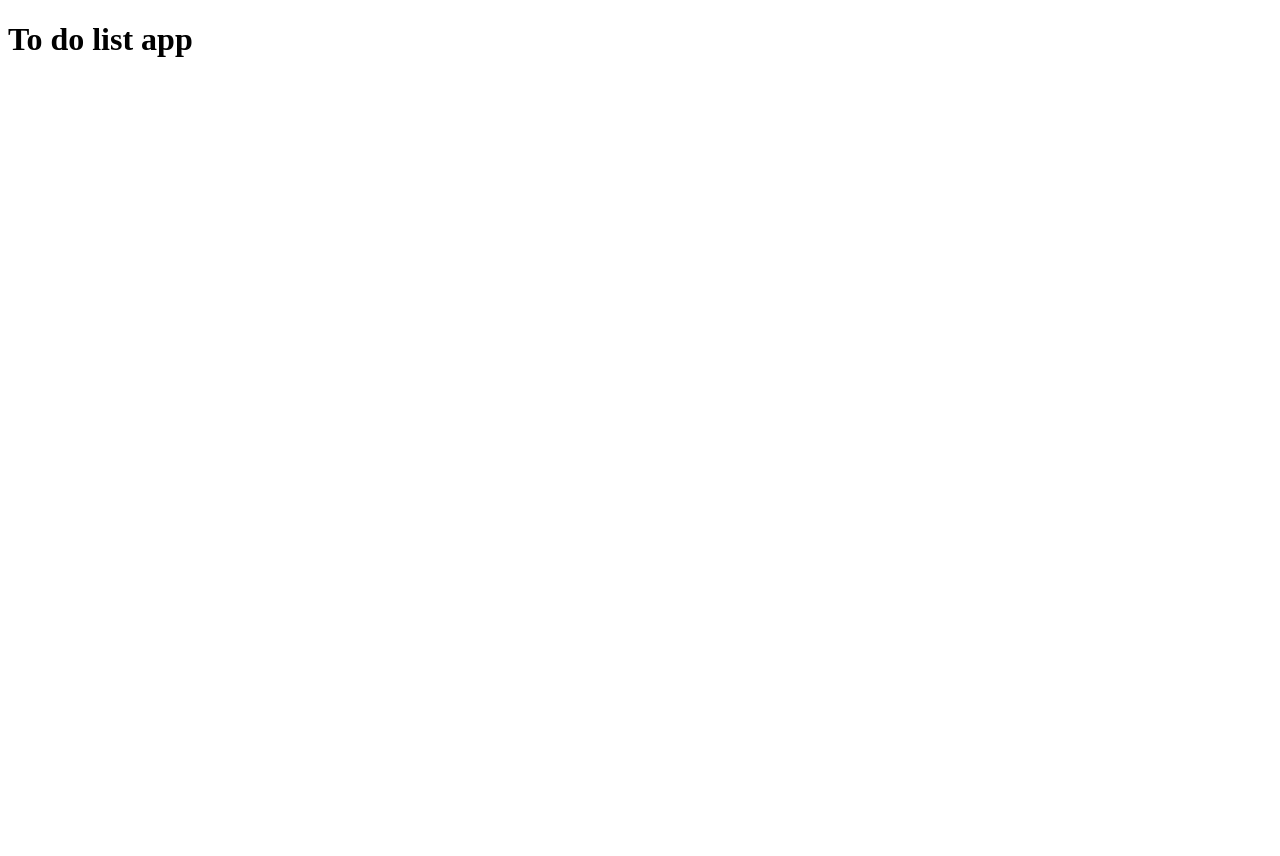
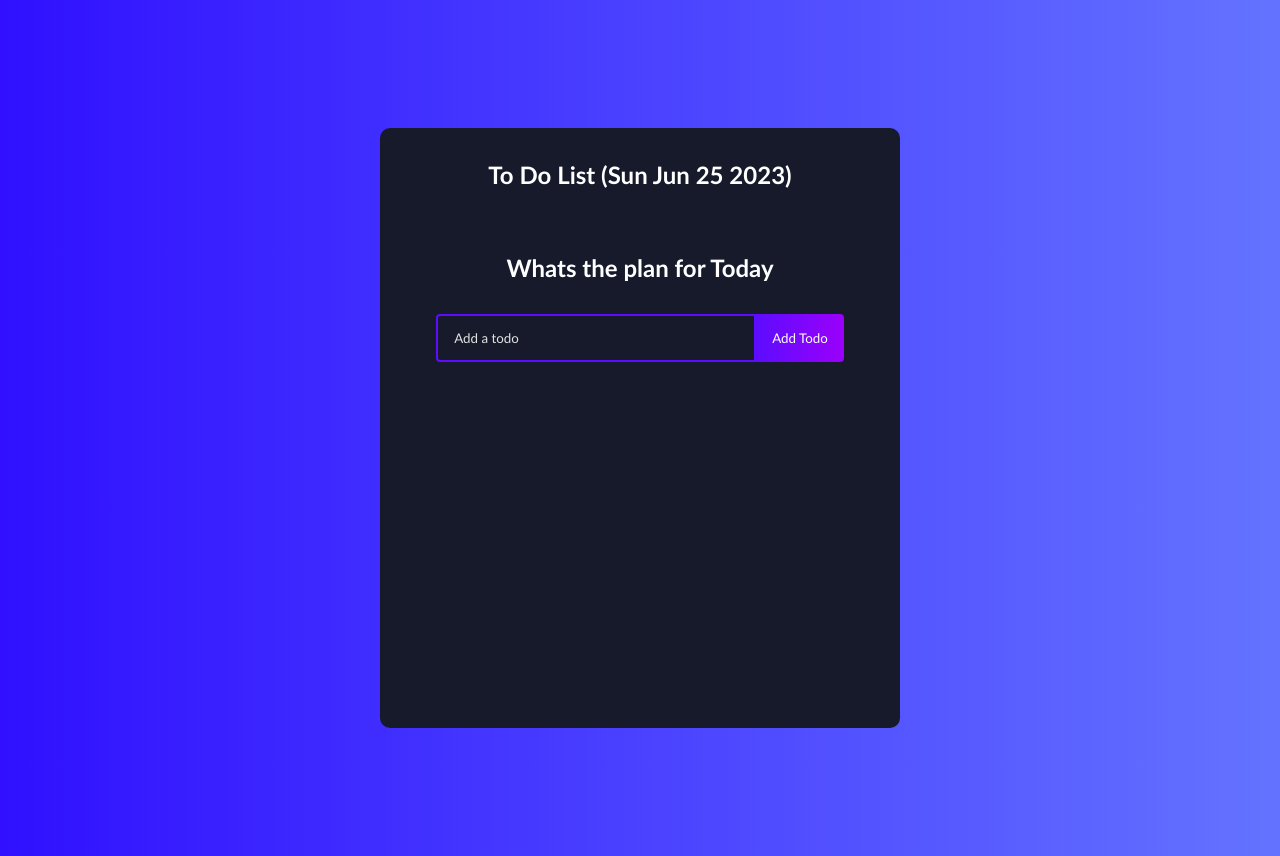
Before and after one commit to AshwynBahanda/React-To-Do-App, a React (Create React App) app: page / in a window 1280 px wide. Before the commit the page ends 800 px from the top, so only its background shows below. Built offline with nearby package versions, Linux system fonts and the light colour scheme.

Commit message:
Created main todo functionality and css

```diff
--- a/package.json
+++ b/package.json
@@ -8,6 +8,7 @@
     "@testing-library/user-event": "^13.5.0",
     "react": "^18.2.0",
     "react-dom": "^18.2.0",
+    "react-icons": "^4.10.1",
     "react-scripts": "5.0.1",
     "web-vitals": "^2.1.4"
   },
--- a/src/App.css
+++ b/src/App.css
@@ -1,38 +1,147 @@
-.App {
-  text-align: center;
+* {
+  box-sizing: border-box;
+  margin: 0;
+  padding: 0;
+  font-family: "Trebuchet MS", "Lucida Sans Unicode", "Lucida Grande",
+    "Lucida Sans", Arial, sans-serif;
 }
 
-.App-logo {
-  height: 40vmin;
-  pointer-events: none;
+body {
+  background: linear-gradient(
+    90deg,
+    rgba(48, 16, 255, 1) 0%,
+    rgba(100, 115, 255, 1) 100%
+  );
+}
+.todo-app {
+  display: flex;
+  flex-direction: column;
+  justify-content: start;
+  width: 520px;
+  min-height: 600px;
+  background: #161a2b;
+  text-align: center;
+  margin: 128px auto;
+  border-radius: 10px;
+  padding-bottom: 32px;
 }
 
-@media (prefers-reduced-motion: no-preference) {
-  .App-logo {
-    animation: App-logo-spin infinite 20s linear;
-  }
+h1 {
+  margin: 32px 0;
+  color: #fff;
+  font-size: 24px;
 }
 
-.App-header {
-  background-color: #282c34;
-  min-height: 100vh;
-  display: flex;
-  flex-direction: column;
-  align-items: center;
-  justify-content: center;
-  font-size: calc(10px + 2vmin);
-  color: white;
+.complete {
+  text-decoration: line-through;
+  opacity: 0.4;
 }
 
-.App-link {
-  color: #61dafb;
+.todo-form {
+  margin-bottom: 32px;
 }
 
-@keyframes App-logo-spin {
-  from {
-    transform: rotate(0deg);
-  }
-  to {
-    transform: rotate(360deg);
-  }
+.todo-input {
+  padding: 14px 32px 14px 16px;
+  border-radius: 4px 0 0 4px;
+  border: 2px solid #5d0cff;
+  outline: none;
+  width: 320px;
+  background: transparent;
+  color: #fff;
 }
+
+.todo-input::placeholder {
+  color: #e2e2e2;
+}
+
+.todo-button {
+  padding: 16px;
+  border: none;
+  border-radius: 0 4px 4px 0;
+  cursor: pointer;
+  outline: none;
+  background: linear-gradient(
+    90deg,
+    rgba(93, 12, 255, 1) 0%,
+    rgba(155, 0, 250, 1) 100%
+  );
+  color: #fff;
+  text-transform: capitalize;
+}
+
+.todo-input.edit {
+  border: 2px solid #149fff;
+}
+
+.todo-button.edit {
+  background: linear-gradient(
+    90deg,
+    rgba(20, 159, 255, 1) 0%,
+    rgba(17, 122, 255, 1) 100%
+  );
+  padding: 16px 22px;
+}
+
+.todo-container {
+  display: flex;
+  flex-direction: row;
+  position: relative;
+}
+
+.todo-row {
+  display: flex;
+  justify-content: space-between;
+  align-items: center;
+  margin: 4px auto;
+  color: #fff;
+  background: linear-gradient(
+    90deg,
+    rgba(255, 118, 20, 1) 0%,
+    rgba(255, 84, 17, 1) 100%
+  );
+
+  padding: 16px;
+  border-radius: 5px;
+  width: 90%;
+}
+
+.todo-row:nth-child(4n + 1) {
+  background: linear-gradient(
+    90deg,
+    rgba(93, 12, 255, 1) 0%,
+    rgba(155, 0, 250, 1) 100%
+  );
+}
+
+.todo-row:nth-child(4n + 2) {
+  background: linear-gradient(
+    90deg,
+    rgba(255, 12, 241, 1) 0%,
+    rgba(250, 0, 135, 1) 100%
+  );
+}
+
+.todo-row:nth-child(4n + 3) {
+  background: linear-gradient(
+    90deg,
+    rgba(20, 159, 255, 1) 0%,
+    rgba(17, 122, 255, 1) 100%
+  );
+}
+
+.icons {
+  display: flex;
+  align-items: center;
+  font-size: 24px;
+  cursor: pointer;
+}
+
+.delete-icon {
+  margin-right: 5px;
+  color: #fff;
+}
+
+.edit-icon {
+  color: #fff;
+}
--- a/src/App.js
+++ b/src/App.js
@@ -1,9 +1,12 @@
 import "./App.css";
+import Todolist from "./components/todolist";
+import Header from "./components/header";
 
 function App() {
   return (
     <div className='todo-app'>
-      <h1>To do list app</h1>
+      <Header />
+      <Todolist />
     </div>
   );
 }
--- a/src/components/Todo.js
+++ b/src/components/Todo.js
@@ -0,0 +1,41 @@
+import React, { useState } from "react";
+import Todoform from "./todoform";
+import { RiCloseCircleLine } from "react-icons/ri";
+import { TiEdit } from "react-icons/ti";
+
+function Todo({ todos, completeTodo, removeTodo, updateTodo }) {
+  const [edit, setEdit] = useState({ id: null, value: "" });
+
+  const submitUpdate = (value) => {
+    updateTodo(edit.id, value);
+    setEdit({
+      id: null,
+      value: "",
+    });
+  };
+  if (edit.id) {
+    return <Todoform edit={edit} onSubmit={submitUpdate} />;
+  }
+  return todos.map((todo, index) => (
+    <div
+      className={todo.isComplete ? "todo-row complete" : "todo-row"}
+      key={index}
+    >
+      <div key={todo.id} onClick={() => completeTodo(todo.id)}>
+        {todo.text}
+      </div>
+      <div className='icons'>
+        <RiCloseCircleLine
+          onClick={() => removeTodo(todo.id)}
+          className='delete-icon'
+        />
+        <TiEdit
+          onClick={() => setEdit({ id: todo.id, value: todo.text })}
+          className='edit-icon'
+        />
+      </div>
+    </div>
+  ));
+}
+
+export default Todo;
--- a/src/components/TodoForm.js
+++ b/src/components/TodoForm.js
@@ -1,7 +1,58 @@
-import React from "react";
+import React, { useState, useEffect, useRef } from "react";
 
-function TodoForm() {
-  return <div>TodoForm</div>;
+function Todoform(props) {
+  const [input, setInput] = useState(props.edit ? props.edit.value : "");
+
+  const inputRef = useRef(null);
+  useEffect(() => {
+    inputRef.current.focus();
+  });
+
+  const handleChange = (e) => {
+    setInput(e.target.value);
+  };
+  const handleSubmit = (e) => {
+    e.preventDefault();
+    props.onSubmit({
+      id: Math.floor(Math.random() * 10000),
+      text: input,
+    });
+    setInput("");
+  };
+
+  return (
+    <form onSubmit={handleSubmit} className='todo-form'>
+      {props.edit ? (
+        <>
+          <input
+            placeholder='Update your item'
+            value={input}
+            onChange={handleChange}
+            name='text'
+            ref={inputRef}
+            className='todo-input edit'
+          />
+          <button onClick={handleSubmit} className='todo-button edit'>
+            Update
+          </button>
+        </>
+      ) : (
+        <>
+          <input
+            placeholder='Add a todo'
+            value={input}
+            onChange={handleChange}
+            name='text'
+            className='todo-input'
+            ref={inputRef}
+          />
+          <button onClick={handleSubmit} className='todo-button'>
+            Add todo
+          </button>
+        </>
+      )}
+    </form>
+  );
 }
 
-export default TodoForm;
+export default Todoform;
--- a/src/components/TodoList.js
+++ b/src/components/TodoList.js
@@ -0,0 +1,53 @@
+import React, { useState } from "react";
+import TodoForm from "./todoform";
+import Todo from "./todo";
+
+function Todolist() {
+  const [todos, setTodos] = useState([]);
+
+  const addTodo = (todo) => {
+    if (!todo.text || /^\s*$/.test(todo.text)) {
+      return;
+    }
+    const newTodos = [todo, ...todos];
+    setTodos(newTodos);
+  };
+
+  const updateTodo = (todoId, newValue) => {
+    if (!newValue.text || /^\s*$/.test(newValue.text)) {
+      return;
+    }
+    setTodos((prev) =>
+      prev.map((item) => (item.id === todoId ? newValue : item))
+    );
+  };
+
+  const removeTodo = (id) => {
+    const removeArr = [...todos].filter((todo) => todo.id !== id);
+    setTodos(removeArr);
+  };
+
+  const completeTodo = (id) => {
+    let updatedTodos = todos.map((todo) => {
+      if (todo.id === id) {
+        todo.isComplete = !todo.isComplete;
+      }
+      return todo;
+    });
+    setTodos(updatedTodos);
+  };
+  return (
+    <div>
+      <h1>Whats the plan for Today</h1>
+      <TodoForm onSubmit={addTodo} />
+      <Todo
+        todos={todos}
+        completeTodo={completeTodo}
+        removeTodo={removeTodo}
+        updateTodo={updateTodo}
+      />
+    </div>
+  );
+}
+
+export default Todolist;
--- /dev/null
+++ b/src/components/header.js
@@ -0,0 +1,17 @@
+import React, { useEffect, useState } from "react";
+
+function Header() {
+  const [currentDate, setCurrentDate] = useState("");
+  useEffect(() => {
+    const date = new Date();
+    const options = { month: "long", year: "numeric" };
+    setCurrentDate(date.toDateString());
+  }, []);
+  return (
+    <header>
+      <h1>To Do List ({currentDate})</h1>
+    </header>
+  );
+}
+
+export default Header;
```
Also changed, not shown: 1 other file (tests, documents, lock files or other folders).
